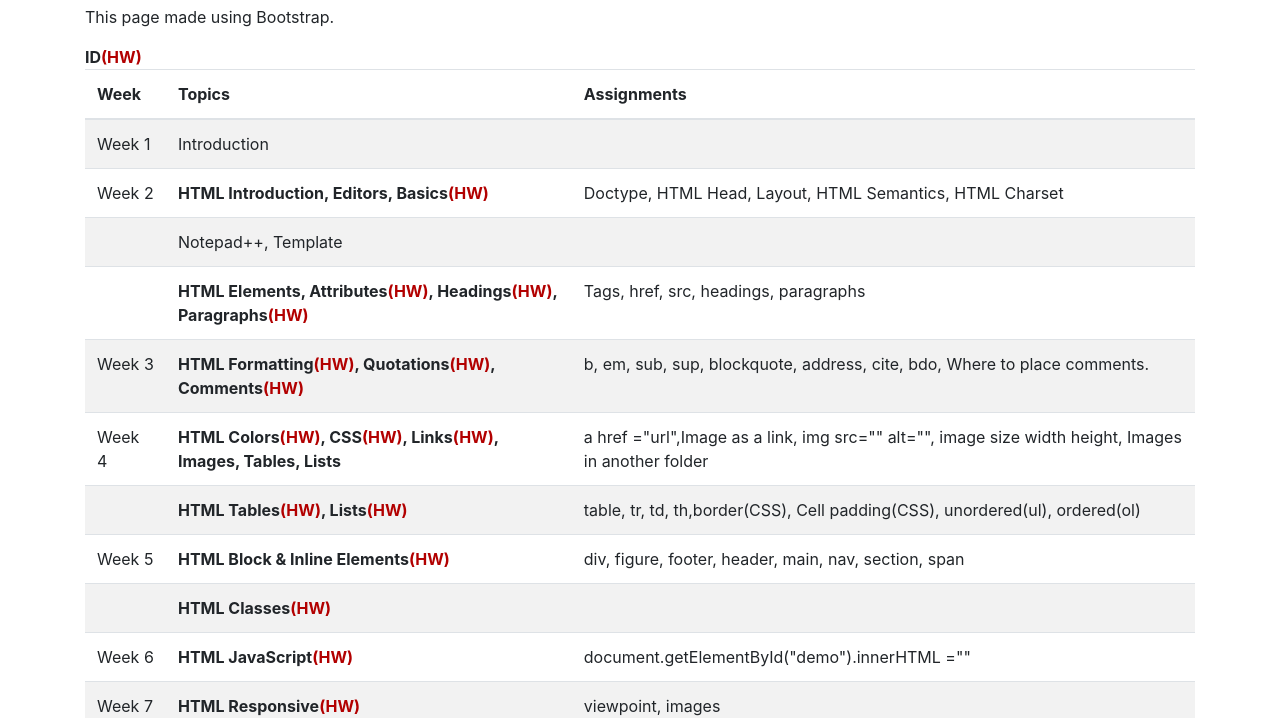
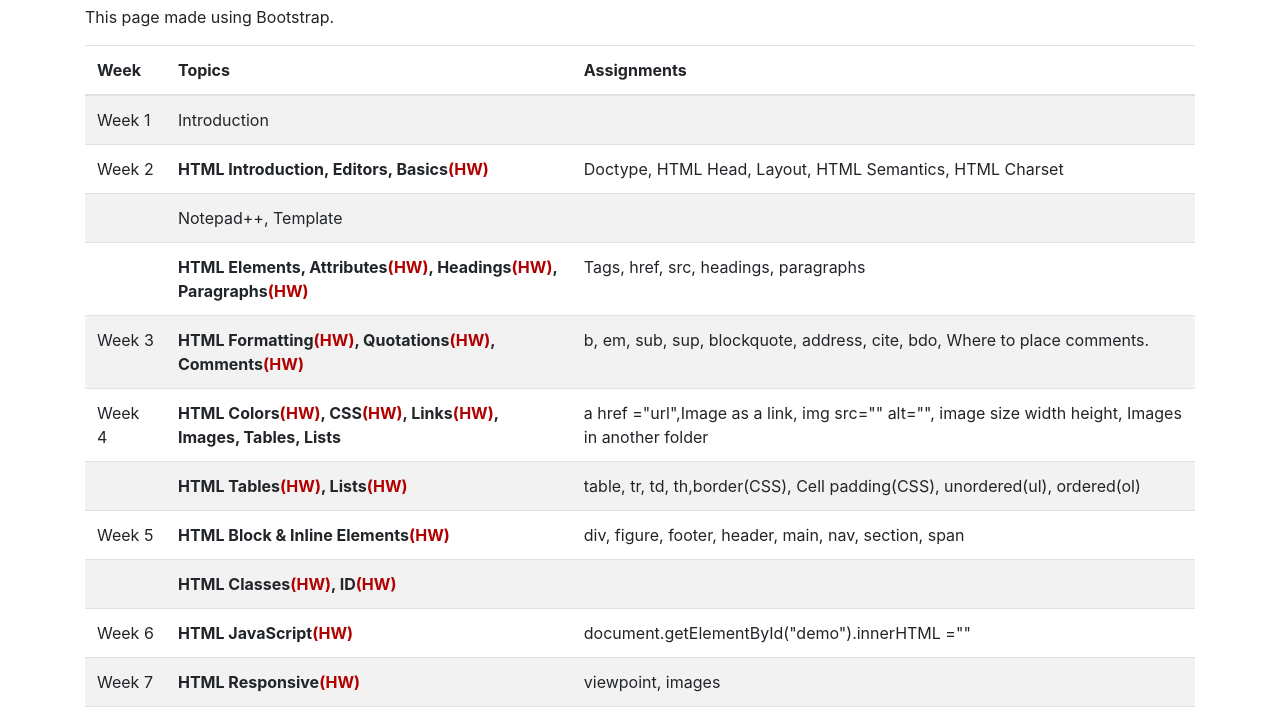
Before and after one commit to longfoxstuff/1510folder, a plain HTML site: page schedule.html in a window 1280 px wide. Shown: the part 85-803 px from the top of the page. Drawn offline with nearby package versions, Linux system fonts and the light colour scheme.

Commit message:
Update schedule.html

```diff
--- a/schedule.html
+++ b/schedule.html
@@ -114,8 +114,8 @@
 
 			<tr class="success">
 				<td>&nbsp;</td>
-				<td><strong>HTML Classes<span style="color:#B20000;">&#40;HW&#41;</span></strong></td>
-					<strong>ID<span style="color:#B20000;">&#40;HW&#41;</span><strong></td>
+				<td><strong>HTML Classes<span style="color:#B20000;">&#40;HW&#41;</span>,
+				ID<span style="color:#B20000;">&#40;HW&#41;</span></strong></td>
 				<td>&nbsp;</td>
 			</tr>
 
```
